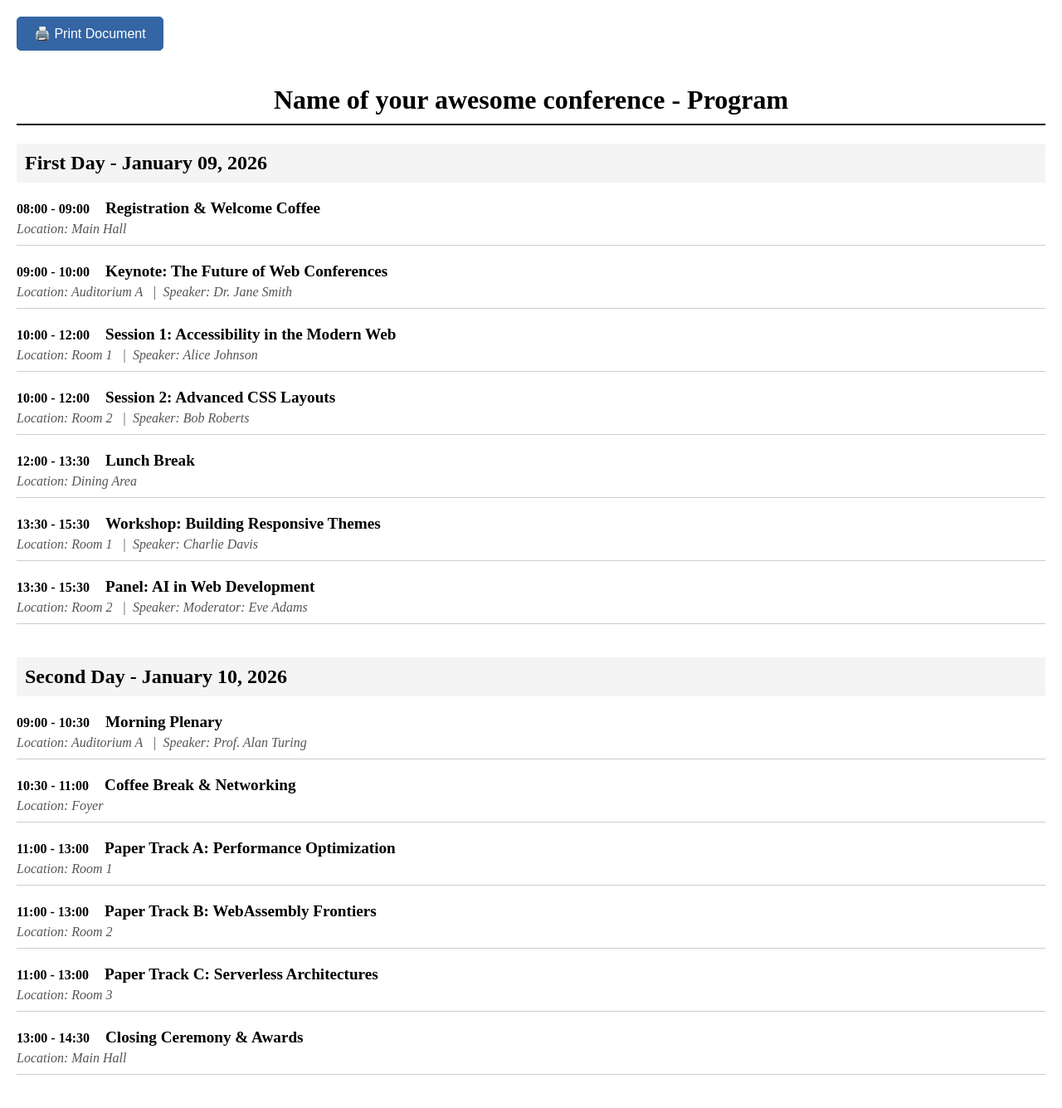
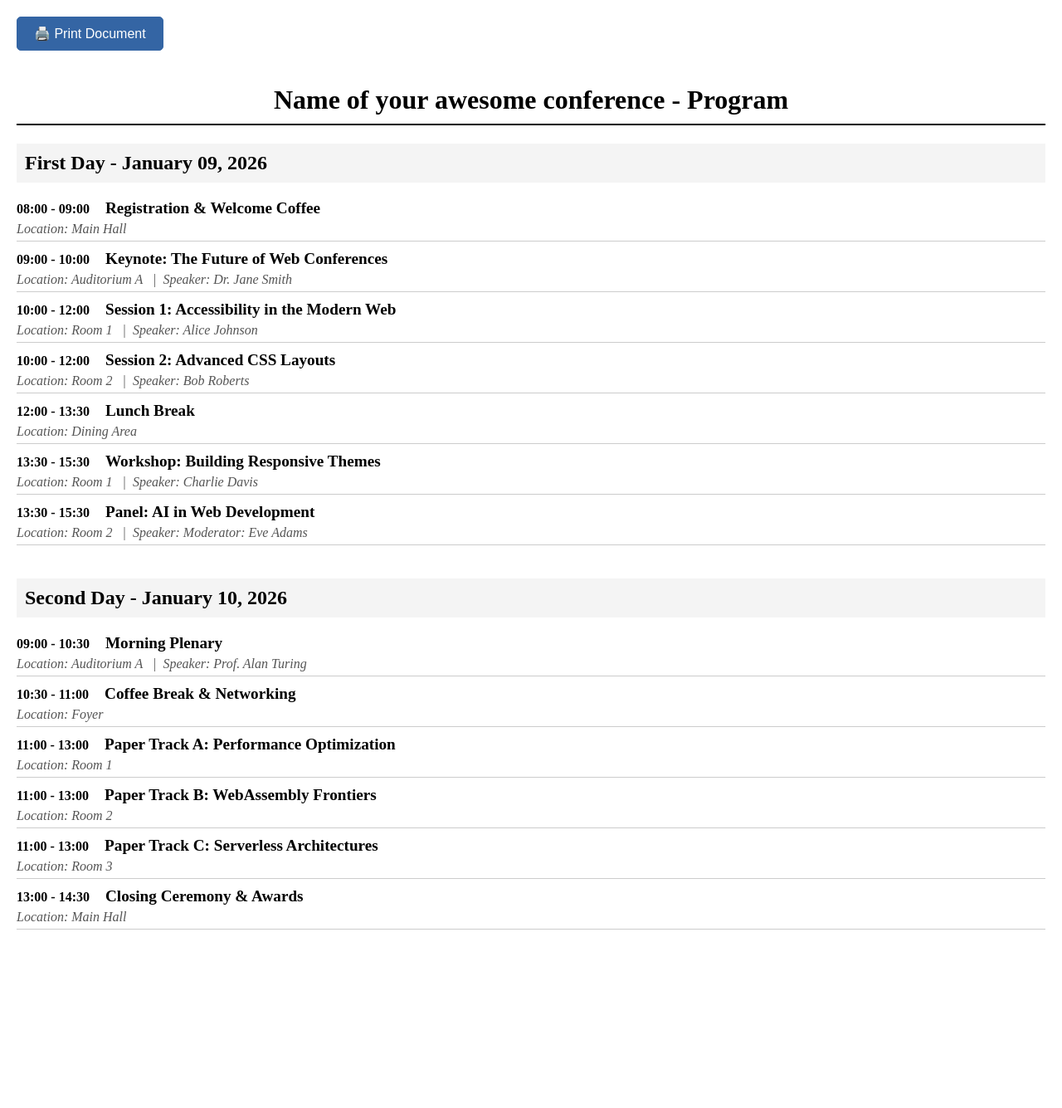
Before and after one commit to gherardovarando/web-conference-theme, a Jekyll site: the page built from program-print.md, in a window 1280 px wide. Shown: the whole page at 83% size. Built offline with Jekyll 4.4.1, drawn with Linux system fonts in a browser that asks for light colours; after the commit the page ends 1160 px from its top, so only the background shows below that.

Commit message:
Reduce vertical space between sessions in print layout

```diff
--- a/_includes/program_print.html
+++ b/_includes/program_print.html
@@ -8,7 +8,7 @@
       body { margin: 0; }
     }
     .print-day { margin-bottom: 40px; page-break-inside: avoid; break-inside: avoid; }
-    .print-session { margin-bottom: 20px; border-bottom: 1px solid #ccc; padding-bottom: 10px; page-break-inside: avoid; }
+    .print-session { margin-bottom: 10px; border-bottom: 1px solid #ccc; padding-bottom: 5px; page-break-inside: avoid; }
     .print-time { font-weight: bold; margin-right: 15px; }
     .print-title { font-weight: bold; font-size: 1.2em; }
     .print-meta { font-style: italic; color: #555; margin-top: 5px; }
```
